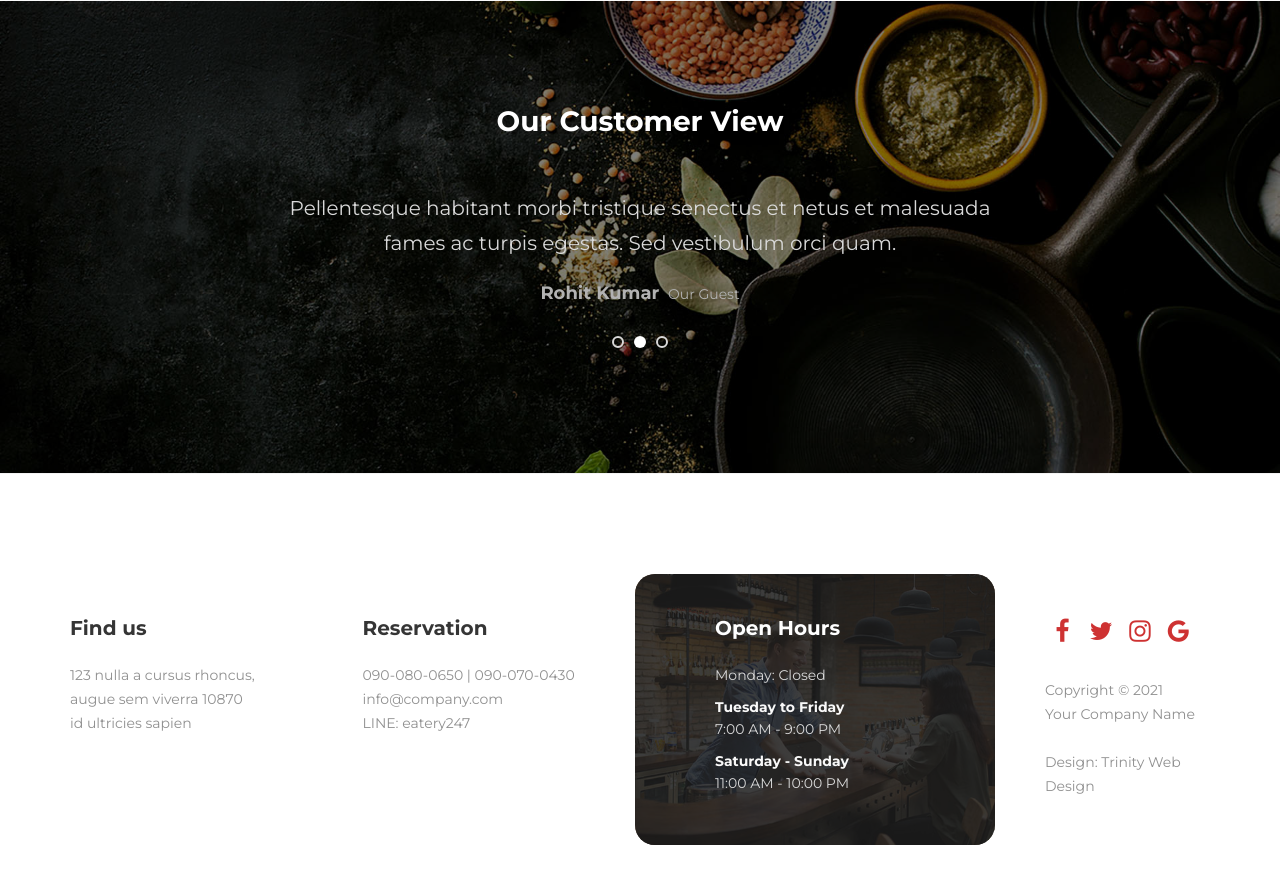
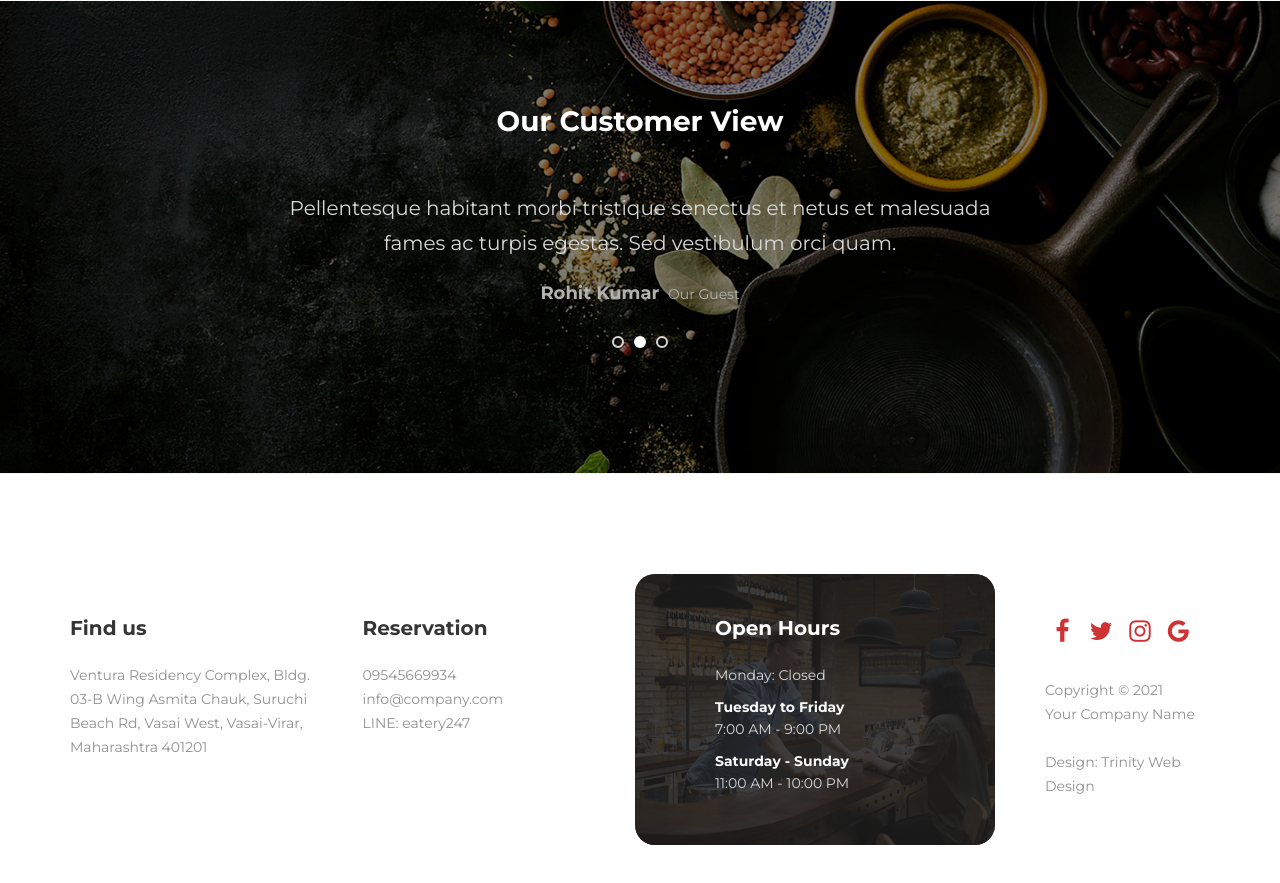
Before and after one commit to vikaspandey18/resturant, a plain HTML site: page index.html in a window 1280 px wide. Shown: the part 2887-3770 px from the top of the page. Drawn offline with Linux system fonts and the light colour scheme.

Commit message:
Adding footer changes

```diff
--- a/index.html
+++ b/index.html
@@ -424,7 +424,7 @@
                                    <h2 class="wow fadeInUp" data-wow-delay="0.2s">Find us</h2>
                               </div>
                               <address class="wow fadeInUp" data-wow-delay="0.4s">
-                                   <p>123 nulla a cursus rhoncus,<br> augue sem viverra 10870<br>id ultricies sapien</p>
+                                   <p>Ventura Residency Complex, Bldg. 03-B Wing Asmita Chauk, Suruchi Beach Rd, Vasai West, Vasai-Virar, Maharashtra 401201</p>
                               </address>
                          </div>
                     </div>
@@ -435,7 +435,7 @@
                                    <h2 class="wow fadeInUp" data-wow-delay="0.2s">Reservation</h2>
                               </div>
                               <address class="wow fadeInUp" data-wow-delay="0.4s">
-                                   <p>090-080-0650 | 090-070-0430</p>
+                                   <p><a href="tel:09545669934">09545669934</a></p>
                                    <p><a href="mailto:info@company.com">info@company.com</a></p>
                                    <p>LINE: eatery247 </p>
                               </address>
```
